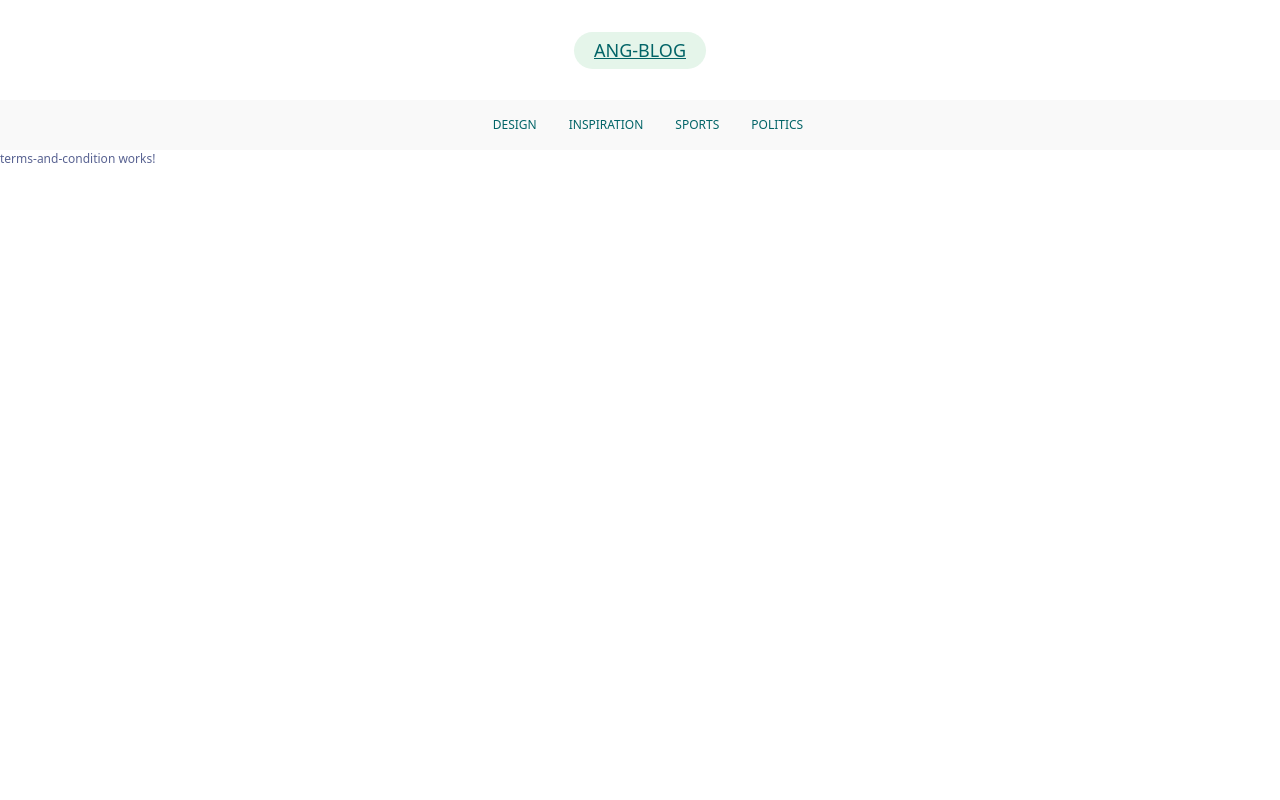
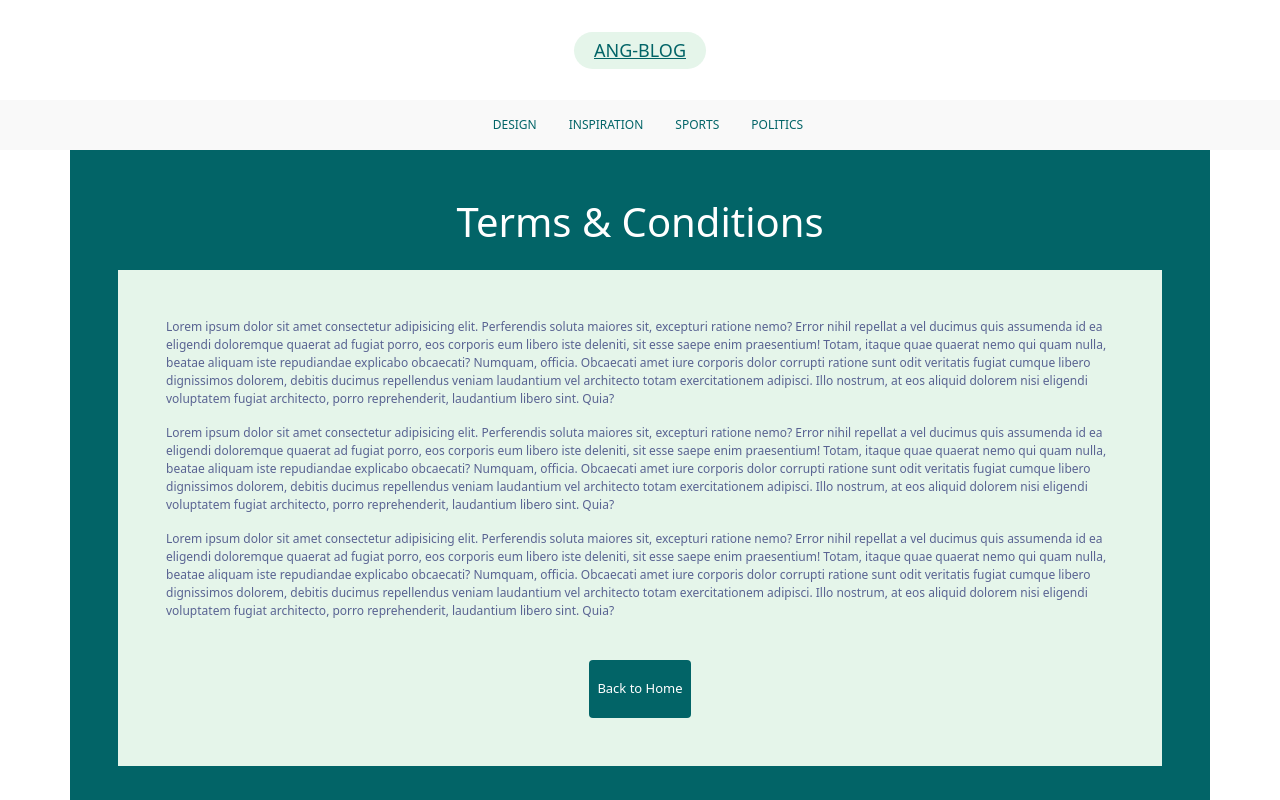
Before and after one commit to BatoolZamani/BlogApp, an Angular app: page /term-conditions in a window 1280 px wide. Shown: the top 800 px of the page. Built offline with nearby package versions, Linux system fonts and the light colour scheme.

Commit message:
term-conditions design completed

```diff
--- a/src/app/pages/terms-and-condition/terms-and-condition.component.html
+++ b/src/app/pages/terms-and-condition/terms-and-condition.component.html
@@ -1 +1,17 @@
-<p>terms-and-condition works!</p>
+
+<section class="mt-3">
+    <div class="container mt-5 mb-5 p-5 bg-theme">
+        <h1 class="text-white text-center">Terms & Conditions</h1>
+        <div class="p-5 mt-4 bg-secondary-theme text-theme-primary">
+
+            <p>Lorem ipsum dolor sit amet consectetur adipisicing elit. Perferendis soluta maiores sit, excepturi ratione nemo? Error nihil repellat a vel ducimus quis assumenda id ea eligendi doloremque quaerat ad fugiat porro, eos corporis eum libero iste deleniti, sit esse saepe enim praesentium! Totam, itaque quae quaerat nemo qui quam nulla, beatae aliquam iste repudiandae explicabo obcaecati? Numquam, officia. Obcaecati amet iure corporis dolor corrupti ratione sunt odit veritatis fugiat cumque libero dignissimos dolorem, debitis ducimus repellendus veniam laudantium vel architecto totam exercitationem adipisci. Illo nostrum, at eos aliquid dolorem nisi eligendi voluptatem fugiat architecto, porro reprehenderit, laudantium libero sint. Quia?</p>
+            <p>Lorem ipsum dolor sit amet consectetur adipisicing elit. Perferendis soluta maiores sit, excepturi ratione nemo? Error nihil repellat a vel ducimus quis assumenda id ea eligendi doloremque quaerat ad fugiat porro, eos corporis eum libero iste deleniti, sit esse saepe enim praesentium! Totam, itaque quae quaerat nemo qui quam nulla, beatae aliquam iste repudiandae explicabo obcaecati? Numquam, officia. Obcaecati amet iure corporis dolor corrupti ratione sunt odit veritatis fugiat cumque libero dignissimos dolorem, debitis ducimus repellendus veniam laudantium vel architecto totam exercitationem adipisci. Illo nostrum, at eos aliquid dolorem nisi eligendi voluptatem fugiat architecto, porro reprehenderit, laudantium libero sint. Quia?</p>
+            <p>Lorem ipsum dolor sit amet consectetur adipisicing elit. Perferendis soluta maiores sit, excepturi ratione nemo? Error nihil repellat a vel ducimus quis assumenda id ea eligendi doloremque quaerat ad fugiat porro, eos corporis eum libero iste deleniti, sit esse saepe enim praesentium! Totam, itaque quae quaerat nemo qui quam nulla, beatae aliquam iste repudiandae explicabo obcaecati? Numquam, officia. Obcaecati amet iure corporis dolor corrupti ratione sunt odit veritatis fugiat cumque libero dignissimos dolorem, debitis ducimus repellendus veniam laudantium vel architecto totam exercitationem adipisci. Illo nostrum, at eos aliquid dolorem nisi eligendi voluptatem fugiat architecto, porro reprehenderit, laudantium libero sint. Quia?</p>
+
+            <div class="text-center">
+                <button class="btn btn-info btn-sm mt-4 btn-theme">Back to Home</button>
+            </div>
+        </div>
+    </div>
+
+</section>
```
